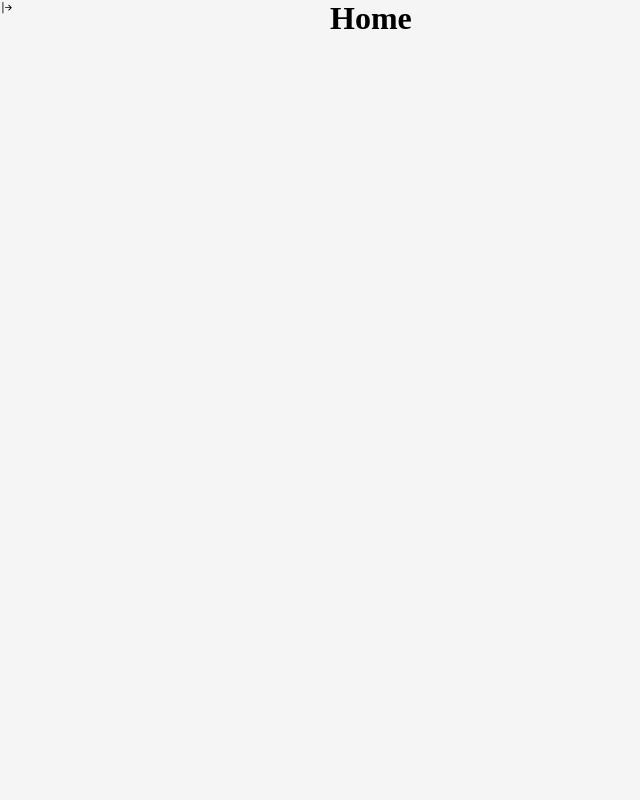
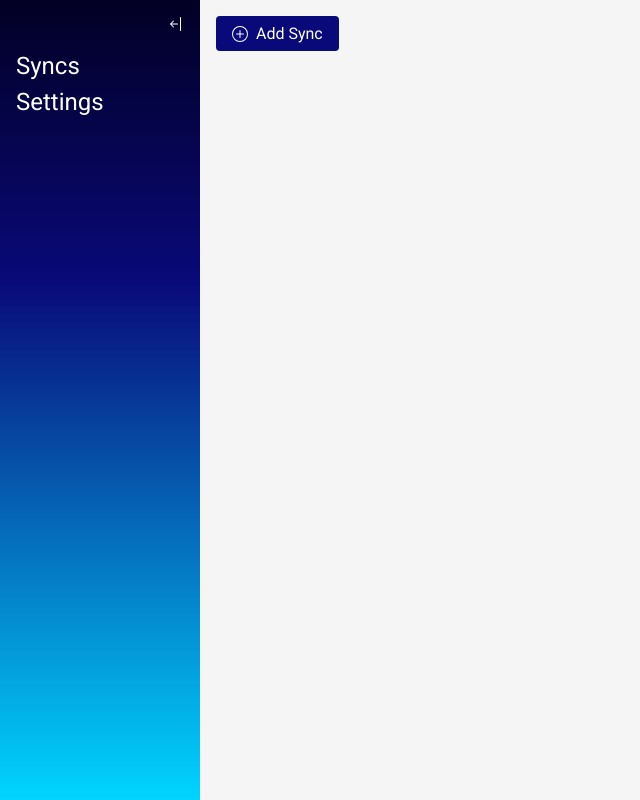
Before and after one commit to StevanFreeborn/OutlookCalendarDataConnector, a React (Vite) app in the folder src/client/: page / in a window 1280 px wide. Shown: the whole page, without its empty margins (0-640 px from the left). Built offline with nearby package versions, Linux system fonts and the light colour scheme.

Commit message:
feat: wire up collapsible sidebar

```diff
--- a/src/client/src/components/Layout.module.css
+++ b/src/client/src/components/Layout.module.css
@@ -4,12 +4,9 @@
   height: 100%;
 }
 
-.sidebarContainer {
-  flex: 25%
-}
-
 .main {
-  flex: 75%;
+  flex: 1;
+  padding: 1rem;
 }
 
 .show {
--- a/src/client/src/components/Layout.tsx
+++ b/src/client/src/components/Layout.tsx
@@ -1,24 +1,11 @@
-import { ReactNode, useState } from 'react';
-import { BsArrowBarRight } from 'react-icons/bs';
+import { ReactNode } from 'react';
 import styles from './Layout.module.css';
 import Sidebar from './Sidebar.tsx';
 
 export default function Layout({ children }: { children: ReactNode }) {
-  const [hideSidebar, setHideSidebar] = useState(false);
-
   return (
     <div className={styles.container}>
-      <div className={styles.showSidebarButtonContainer}>
-        <button
-          onClick={() => setHideSidebar(!hideSidebar)}
-          type='button'
-        >
-          <BsArrowBarRight />
-        </button>
-      </div>
-      <div className={styles.sidebarContainer}>
-        <Sidebar />
-      </div>
+      <Sidebar />
       <main className={styles.main}>{children}</main>
     </div>
   );
--- /dev/null
+++ b/src/client/src/components/Sidebar.module.css
@@ -0,0 +1,47 @@
+.sidebar {
+  display: flex;
+  flex-direction: column;
+  padding: 1rem;
+  width: 200px;
+  gap: 1rem;
+}
+
+.sidebarCollapsed {
+  position: relative;
+  top: 0;
+  left: 0;
+}
+
+.sidebar,
+.sidebarCollapsed {
+  background: #020024;
+  background: linear-gradient(180deg, #020024 0%, #090979 35%, #00d4ff 100%);
+}
+
+.buttonContainer {
+  display: flex;
+  width: 100%;
+  align-items: center;
+  justify-content: flex-end;
+}
+
+.sidebarCollapsed .buttonContainer {
+  padding: 1rem;
+}
+
+.buttonContainer button {
+  color: #ffffff;
+  font-size: 1rem;
+}
+
+.navCollapsed {
+  display: none;
+}
+
+.navItems {
+  display: flex;
+  flex-direction: column;
+  gap: 0.5rem;
+  color: #ffffff;
+  font-size: 1.5rem;
+}
--- a/src/client/src/components/Sidebar.tsx
+++ b/src/client/src/components/Sidebar.tsx
@@ -1,7 +1,30 @@
+import { useState } from 'react';
+import { BsArrowBarLeft, BsArrowBarRight } from 'react-icons/bs';
+import { Link } from 'react-router-dom';
+import styles from './Sidebar.module.css';
+
 export default function Sidebar() {
+  const [collapsed, setCollapsed] = useState(false);
   return (
-    <aside>
-      <div></div>
+    <aside className={collapsed ? styles.sidebarCollapsed : styles.sidebar}>
+      <div className={styles.buttonContainer}>
+        <button
+          onClick={() => setCollapsed(!collapsed)}
+          type='button'
+        >
+          {collapsed ? <BsArrowBarRight /> : <BsArrowBarLeft />}
+        </button>
+      </div>
+      <nav className={collapsed ? styles.navCollapsed : styles.nav}>
+        <ul className={styles.navItems}>
+          <li>
+            <Link to='/'>Syncs</Link>
+          </li>
+          <li>
+            <Link to='settings'>Settings</Link>
+          </li>
+        </ul>
+      </nav>
     </aside>
   );
 }
--- a/src/client/src/index.css
+++ b/src/client/src/index.css
@@ -1,3 +1,5 @@
+@import url('https://fonts.googleapis.com/css2?family=Roboto:ital,wght@0,100;0,300;0,400;0,500;0,700;0,900;1,100;1,300;1,400;1,500;1,700;1,900&display=swap');
+
 /* BEGIN RESETS */
 
 * {
@@ -39,6 +41,10 @@ table {
 
 /* END RESETS */
 
+* {
+  font-family: 'Roboto', sans-serif;
+}
+
 html,
 body,
 #root {
--- /dev/null
+++ b/src/client/src/pages/Home.module.css
@@ -0,0 +1,13 @@
+.addSyncLink {
+  display: inline-flex;
+  align-items: center;
+  gap: 0.5rem;
+  border-radius: 0.25rem;
+  padding: 0.5rem 1rem;
+  color: #ffffff;
+  background-color: #090979;
+}
+
+.addSyncLink:hover {
+  background-color: #080861;
+}
--- a/src/client/src/pages/Home.tsx
+++ b/src/client/src/pages/Home.tsx
@@ -1,3 +1,19 @@
+import { BsPlusCircle } from 'react-icons/bs';
+import { Link } from 'react-router-dom';
+import styles from './Home.module.css';
+
 export default function Home() {
-  return <h1>Home</h1>;
+  return (
+    <div>
+      <div>
+        <Link
+          className={styles.addSyncLink}
+          to='/syncs/add'
+        >
+          <BsPlusCircle /> Add Sync
+        </Link>
+      </div>
+      <div></div>
+    </div>
+  );
 }
```
